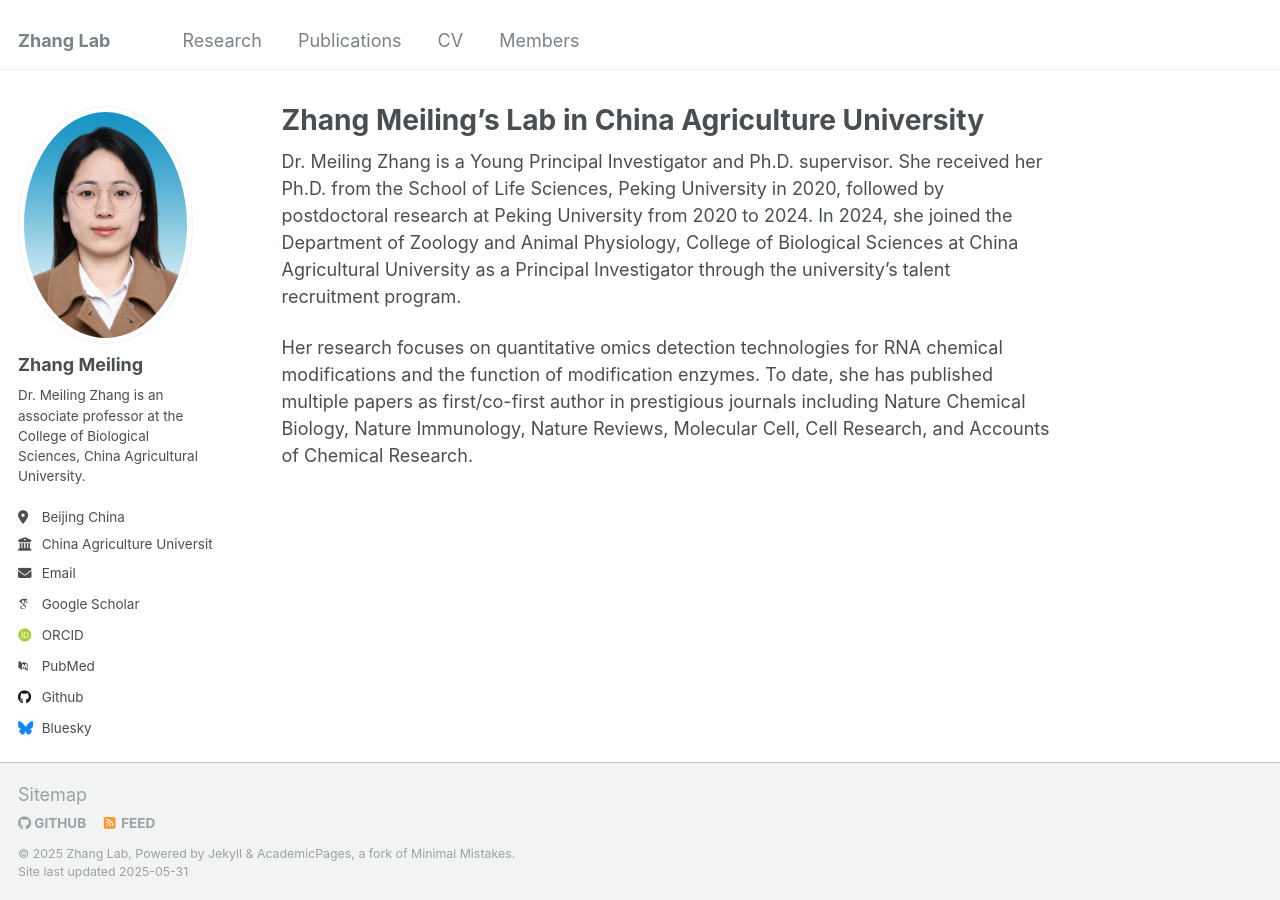
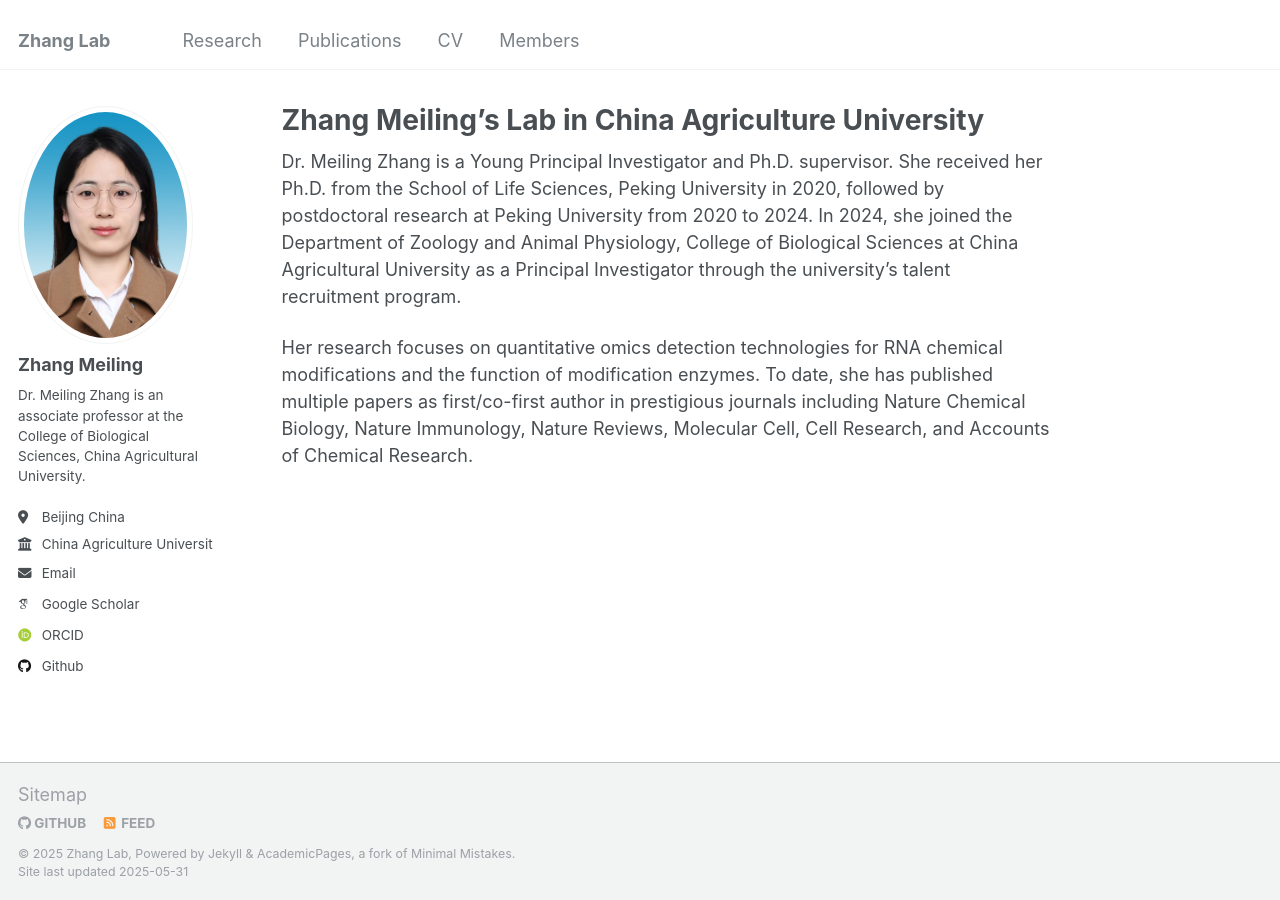
Before and after one commit to Hui50138/ZhangMeiling-Lab, a Jekyll site: the page built from _pages/about.md, in a window 1280 px wide. Built offline with Jekyll 4.4.1, drawn with Linux system fonts in a browser that asks for light colours; some web fonts are replaced.

Commit message:
Update _config.yml

```diff
--- a/_config.yml
+++ b/_config.yml
@@ -36,7 +36,6 @@ author:
   impactstory      : # URL
   orcid            : "http://orcid.org/yourorcidurl"
   semantic         : # URL
-  pubmed           : "https://www.ncbi.nlm.nih.gov/pubmed/?term=john+snow"
   researchgate     : # URL
   scopus           : # URL
 
@@ -49,7 +48,6 @@ author:
   stackoverflow    : # User number or user number and name (i.e., use "1" or "1/jeff-atwood")
 
   # Social media
-  bluesky          : "bsky.app" # Replace this with you Bluesky username
   facebook         : # Username
   flickr           : # Username
   foursquare       : # Username
```
